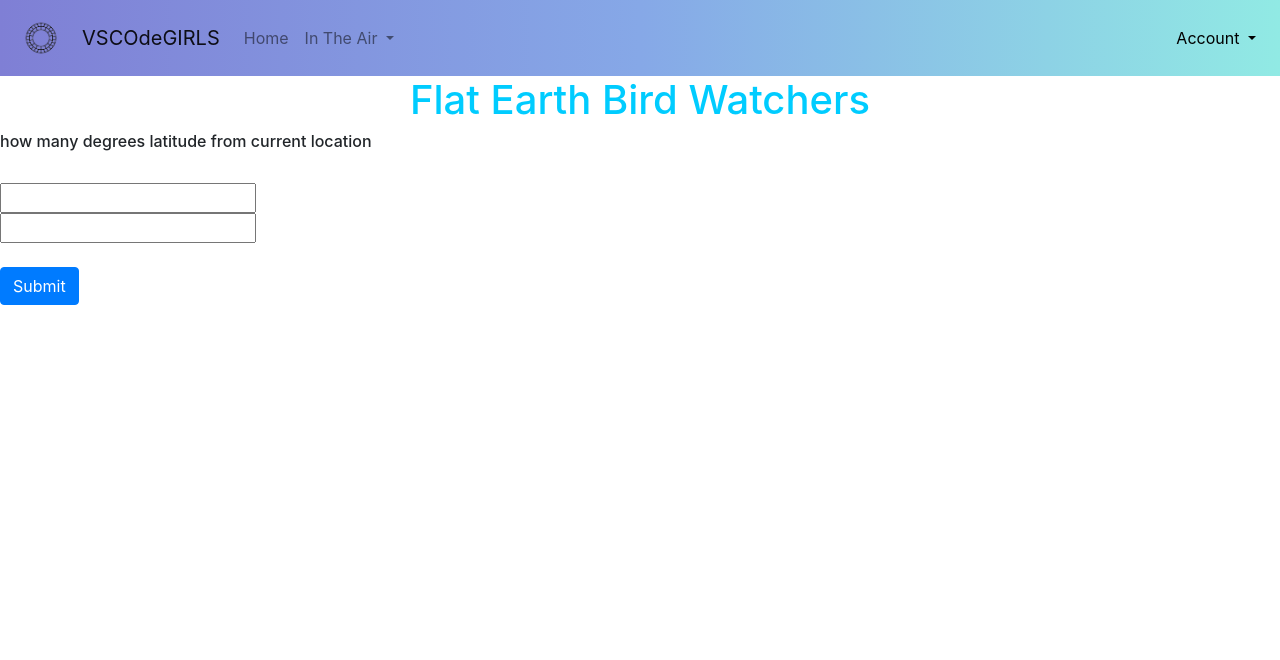
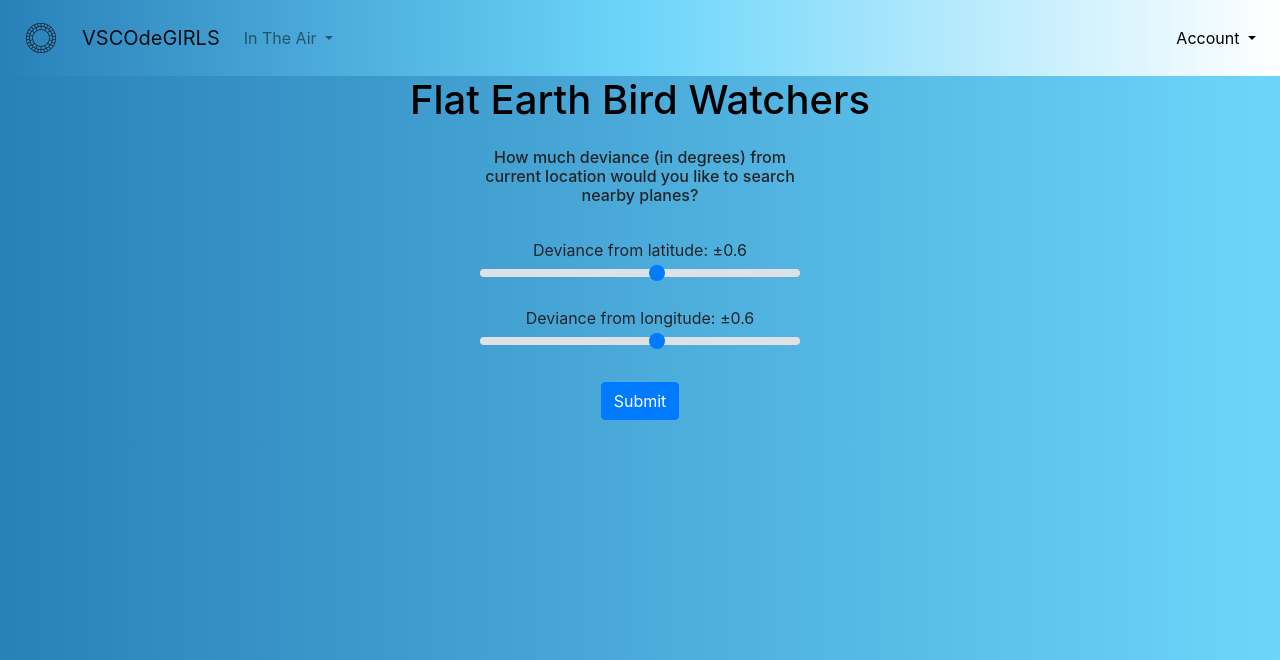
Before and after one commit to raymondlee00/project_01, a Flask app: page /radiusform in a window 1280 px wide. Shown: the top 660 px of the page. Run offline with Flask 2, Linux system fonts and the light colour scheme; a user stored in the database is signed in; parts of the project's set-up code (start-up, migrations or seed data) failed here and were passed over; some libraries are stand-ins or nearby versions.

Commit message:
rayL: added sliders to the radius form as a more fitting HTML element than in-line text boxes

```diff
--- a/doc/devlog.txt
+++ b/doc/devlog.txt
@@ -65,3 +65,6 @@ added a navbar element, which an account dropdown with logout button
 
 rayL -- 2019-11-22 13:18
 updated the vsco-logo to be transparent
+
+rayL -- 2019-11-24 19:31
+added sliders to the radius form as a more fitting HTML element than in-line text boxes
--- a/templates/base.html
+++ b/templates/base.html
@@ -12,17 +12,14 @@
 <script src="https://cdnjs.cloudflare.com/ajax/libs/popper.js/1.14.7/umd/popper.min.js" integrity="sha384-UO2eT0CpHqdSJQ6hJty5KVphtPhzWj9WO1clHTMGa3JDZwrnQq4sF86dIHNDz0W1" crossorigin="anonymous"></script>
 <script src="https://stackpath.bootstrapcdn.com/bootstrap/4.3.1/js/bootstrap.min.js" integrity="sha384-JjSmVgyd0p3pXB1rRibZUAYoIIy6OrQ6VrjIEaFf/nJGzIxFDsf4x0xIM+B07jRM" crossorigin="anonymous"></script>
 </head>
-<body>
-  <nav class="navbar navbar-expand-lg navbar-light bg-light" style="background: linear-gradient(to right, #7f7fd5, #86a8e7, #91eae4);">
-    <a class="navbar-brand" href="#">
-      <img src="static/vsco-logo.png" width="50" height="50" class="d-inline-block align-top" alt="logo">
+<body style="background: linear-gradient(to right, #2980b9, #6dd5fa);">
+  <nav class="navbar navbar-expand-lg navbar-light bg-light" style="background: linear-gradient(to right, #2980b9, #6dd5fa, #ffffff);">
+    <a class="navbar-brand" href="/">
+      <img src="static/VSCO-logo.png" width="50" height="50" class="d-inline-block align-top" alt="logo" style="margin-left: 0px;">
     </a>
-    <a class="navbar-brand" href="#"> VSCOdeGIRLS    </a>
+    <a class="navbar-brand" href="/">VSCOdeGIRLS    </a>
     <div class="collapse navbar-collapse" id="navbarSupportedContent">
       <ul class="navbar-nav mr-auto">
-        <li class="nav-item ">
-          <a class="nav-link" href="#">Home <span class="sr-only">(current)</span></a>
-        </li>
         <li class="nav-item dropdown">
           <a class="nav-link dropdown-toggle" href="#" id="navbarDropdown" role="button" data-toggle="dropdown" aria-haspopup="true" aria-expanded="false">
             In The Air
@@ -57,7 +54,7 @@
     </div>
   </nav>
 
-  <h1> <font color="#00CCFF"> <center> Flat Earth Bird Watchers </center> </font></h1>
+  <h1> <font color="black"> <center> Flat Earth Bird Watchers </center> </font></h1>
 
   {% block body %}
 
--- a/templates/radius_form.html
+++ b/templates/radius_form.html
@@ -1,14 +1,47 @@
 {% extends "base.html" %} {% block body %}
-<form action="/results" method="post">
-  <h6>how many degrees latitude from current location</h6>
-  <br />
-  {% if err %}
-  {{err}}
-  <br>
-  {% endif %}
-  <input type="text" name="latitude" /><br />
-  <input type="text" name="longitude" /> <br />
-  <br />
-  <input class="btn btn-primary" type="submit" value="Submit" />
-</form>
+<center>
+  <form action="/results" method="post" class="range-field my-4 w-25">
+    <h6>
+      How much deviance (in degrees) from current location would you like to
+      search nearby planes?
+    </h6>
+    <br />
+    {% if err %} {{err}}
+    <br />
+    {% endif %}
+    <p style="display:inline;">Deviance from latitude: ±<p id="latitudeInput" style="display:inline;">0.6</p><p>
+
+    <input
+      name="latitude"
+      type="range"
+      class="custom-range"
+      id="customRange1"
+      min="0.1"
+      max="1"
+      step="0.1"
+      onchange="updateLatitudeInput(this.value);"
+    />
+    <p style="display:inline;">Deviance from longitude: ±<p id="longitudeInput" style="display:inline;">0.6</p><p>
+    <input
+      name="longitude"
+      type="range"
+      class="custom-range"
+      id="customRange1"
+      min="0.1"
+      max="1"
+      step="0.1"
+      onchange="updateLongitudeInput(this.value);"
+    /><br />
+    <br />
+    <input class="btn btn-primary" type="submit" value="Submit" />
+  </form>
+</center>
+<script>
+  function updateLatitudeInput(val) {
+    document.getElementById("latitudeInput").innerHTML = val;
+  }
+  function updateLongitudeInput(val) {
+    document.getElementById("longitudeInput").innerHTML = val;
+  }
+</script>
 {% endblock %}
--- a/templates/results.html
+++ b/templates/results.html
@@ -4,10 +4,12 @@
 
 
 {% if map %}
+<center>
     <div id="map">
        <!--<embed type="image/svg+xml" src= {{ map|safe }} /> -->
         <img src ={{map}}>
     </div>
+    </center>
 {% endif %}
 
 {% endblock %}
```
Also changed, not shown: static/VSCOdeGirls-logo.png (added), static/vsco-logo-white.png (added), static/vsco-logo.png.
